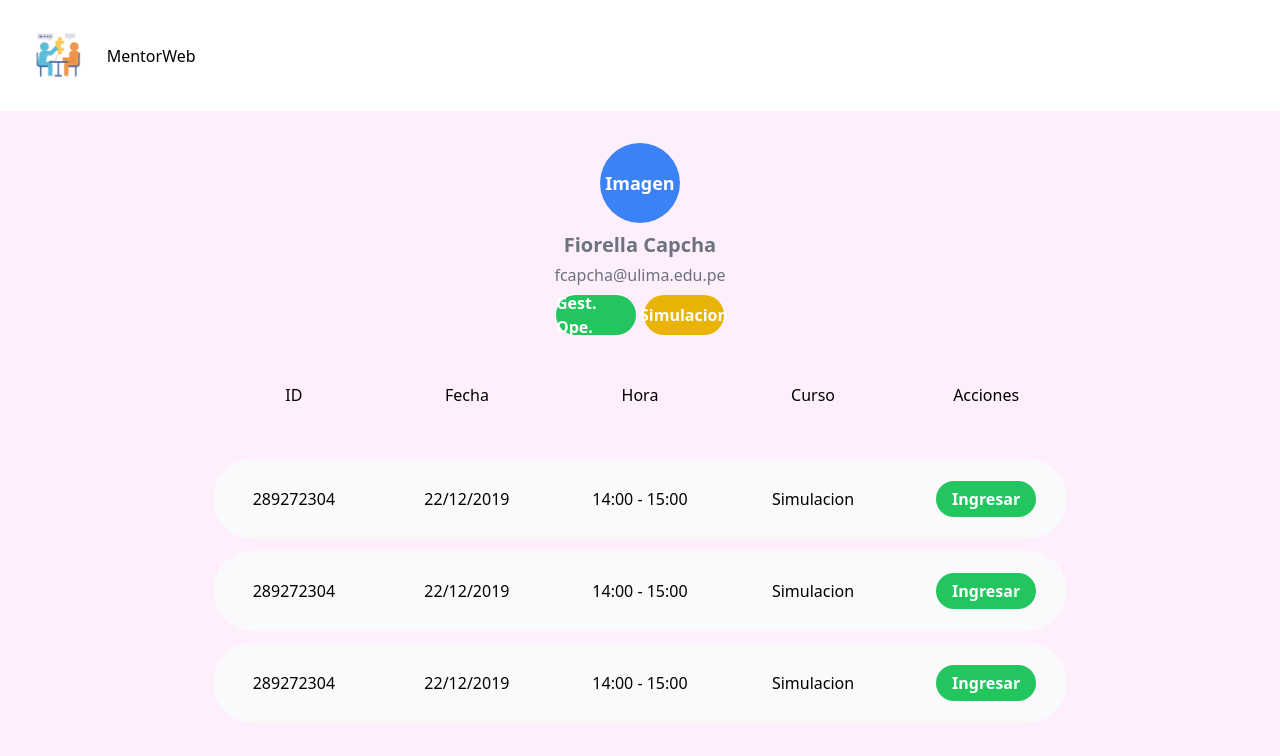
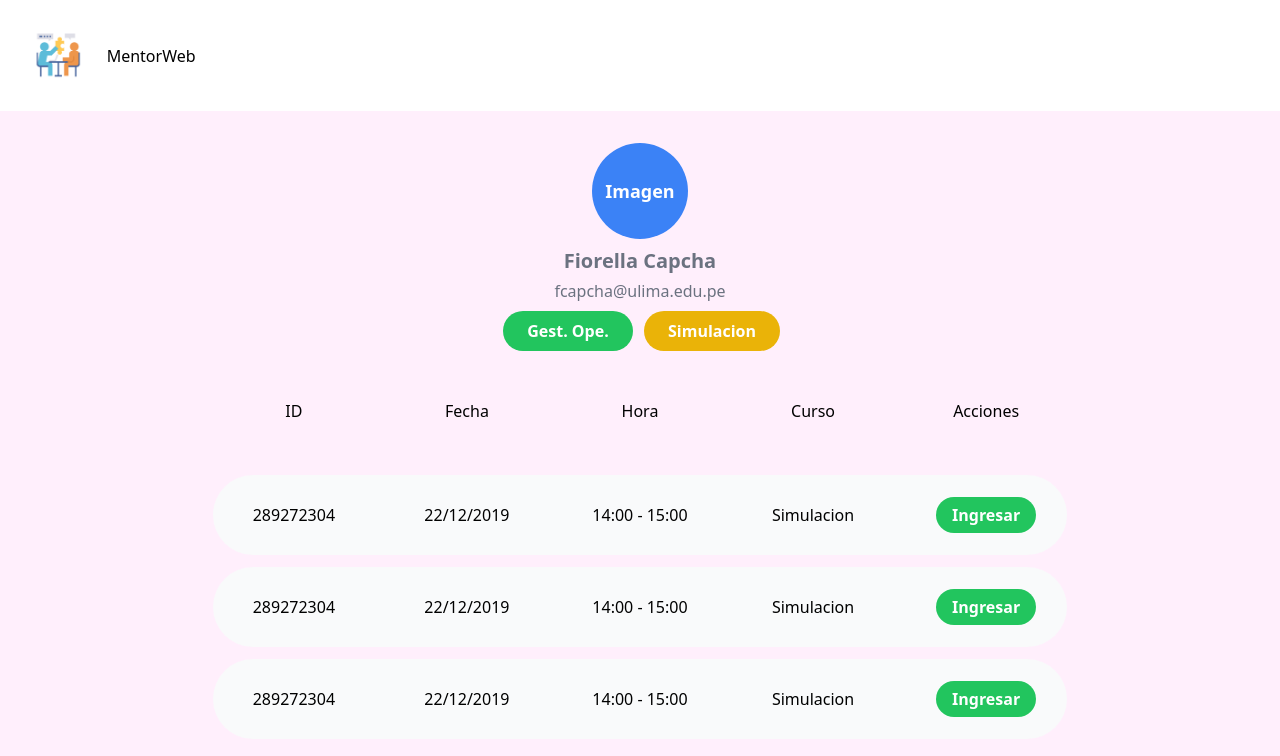
Before and after one commit to Denwort/MentorWeb_frontend, a Next.js app: page /listadoHorarios in a window 1280 px wide. Shown: the top 756 px of the page. Built offline with nearby package versions, Linux system fonts and the light colour scheme.

Commit message:
ya se arreglo de renzo

```diff
--- a/src/app/listadoHorarios/page.js
+++ b/src/app/listadoHorarios/page.js
@@ -1,11 +1,11 @@
 import Image from "next/image";
 export default function Home() {
     return (
-      <main className="flex justify-center items-center  pt-8 ">
+      <main className="flex justify-center items-center pt-8">
         <div className="grid grid-row-2 gap-2 w-2/3">
             <div className="grid grid-row-3 gap-2">
                 <div className="row-start-1 flex items-center justify-center">
-                    <div className="w-20 h-20 bg-blue-500 rounded-full flex items-center justify-center">
+                    <div className="w-24 h-24 bg-blue-500 rounded-full flex items-center justify-center">
                         <p className="text-white font-bold text-lg">Imagen</p>
                     </div>
                 </div>
@@ -20,12 +20,12 @@ export default function Home() {
                 <div className="row-start-3 flex items-center justify-center">
                     <div className="grid grid-cols-2 gap-2">
                         <div className="col-start-1 flex items-center justify-center">
-                            <div className="w-20 h-10 bg-green-500 rounded-full flex items-center justify-center">
+                            <div className="px-6  h-10 bg-green-500 rounded-full flex items-center justify-center">
                                 <p className="text-white font-bold">Gest. Ope.</p>
                             </div>
                         </div>
                         <div className="col-start-2 flex items-center justify-center">
-                            <div className="px-8 w-20 h-10 bg-yellow-500 rounded-full flex items-center justify-center">
+                            <div className="px-6  h-10 bg-yellow-500 rounded-full flex items-center justify-center">
                                 <p className="text-white font-bold">Simulacion</p>
                             </div>
                         </div>
```
